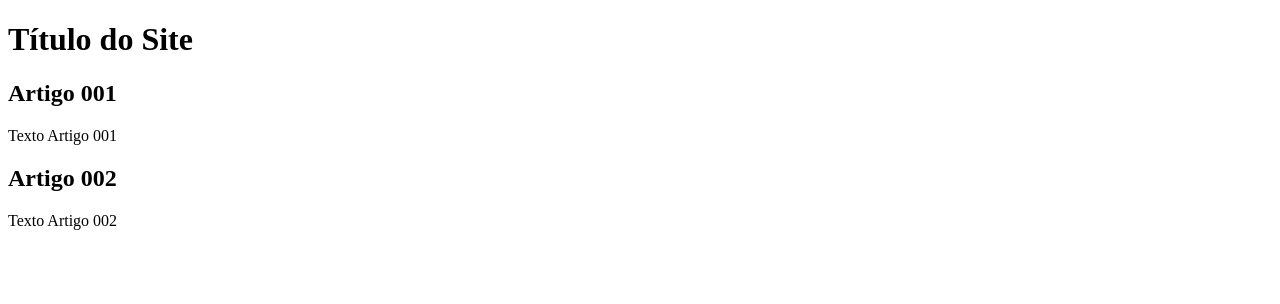
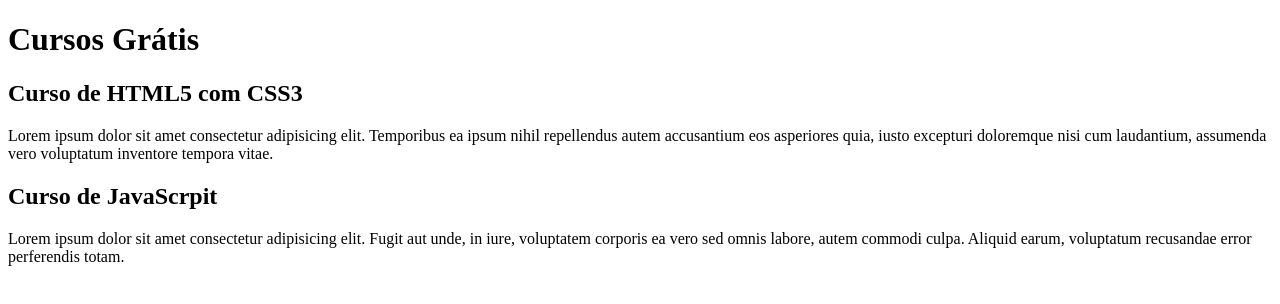
Before and after one commit to vitorhugohu/projeto-site, a plain HTML site: page index.html in a window 1280 px wide. Drawn offline with Linux system fonts and the light colour scheme.

Commit message:
comecei a escrever o conteudo

```diff
--- a/index.html
+++ b/index.html
@@ -8,15 +8,15 @@
 <body>
     <main>
         <header>
-            <h1>Título do Site</h1>
+            <h1>Cursos Grátis</h1>
         </header>
         <article>
-            <h2>Artigo 001</h2>
-            <p>Texto Artigo 001</p>
+            <h2>Curso de HTML5 com CSS3</h2>
+            <p>Lorem ipsum dolor sit amet consectetur adipisicing elit. Temporibus ea ipsum nihil repellendus autem accusantium eos asperiores quia, iusto excepturi doloremque nisi cum laudantium, assumenda vero voluptatum inventore tempora vitae.</p>
         </article>
         <article>
-            <h2>Artigo 002</h2>
-            <p>Texto Artigo 002</p>
+            <h2>Curso de JavaScrpit</h2>
+            <p>Lorem ipsum dolor sit amet consectetur adipisicing elit. Fugit aut unde, in iure, voluptatem corporis ea vero sed omnis labore, autem commodi culpa. Aliquid earum, voluptatum recusandae error perferendis totam.</p>
         </article>
     </main>
 </body>
```
